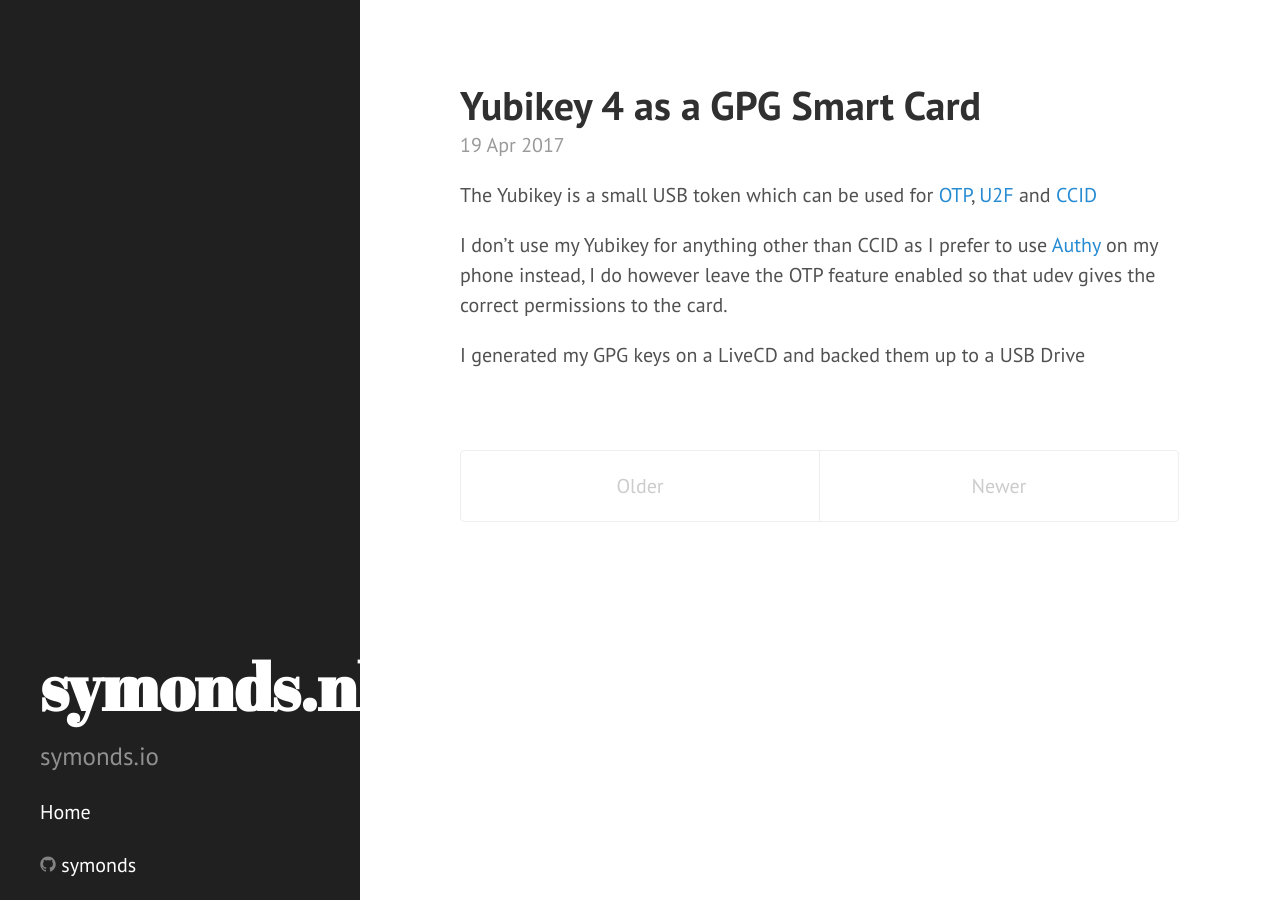
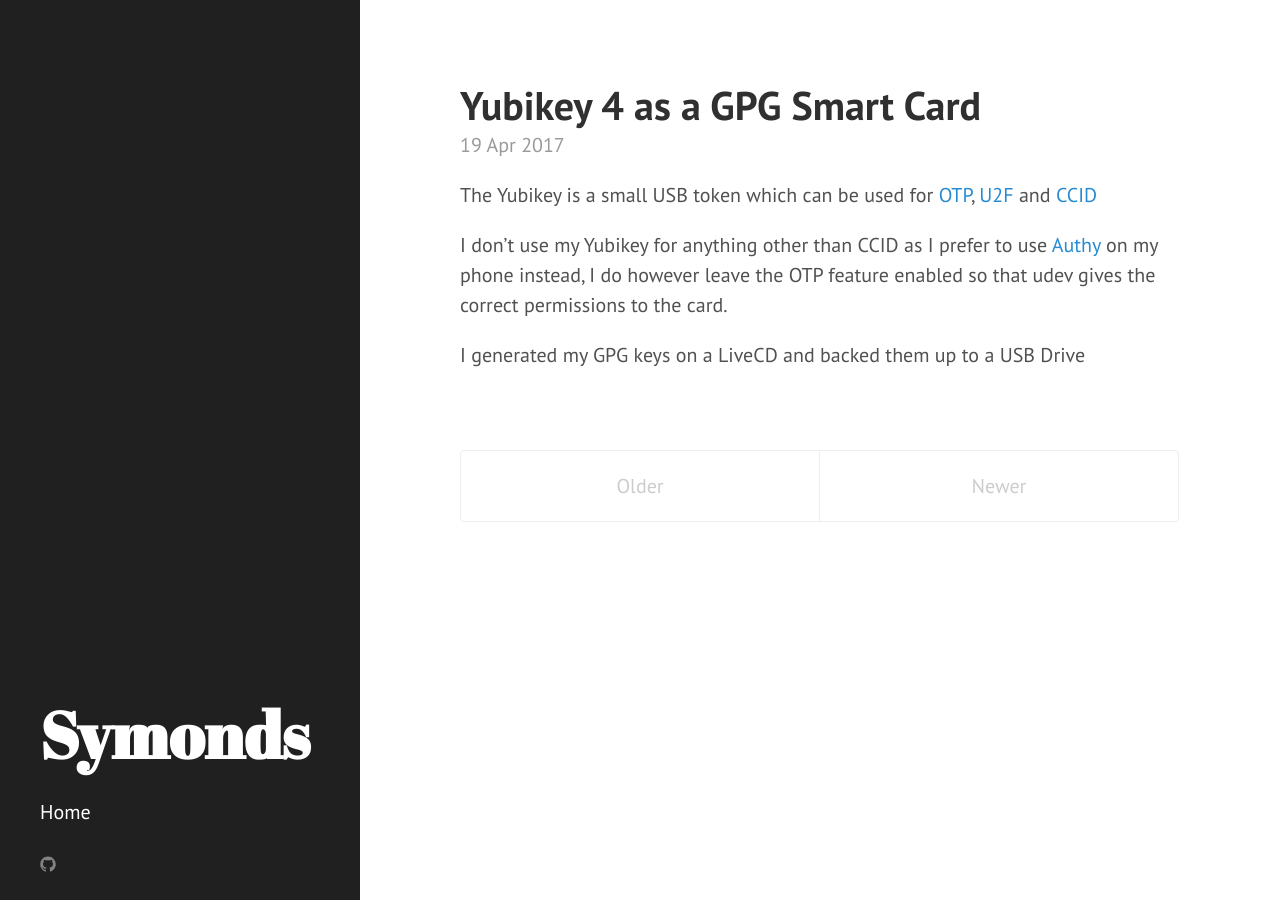
Before and after one commit to symonds/symonds.nl, a Jekyll site: the page built from index.html, in a window 1280 px wide. Built offline with Jekyll 4.4.1, drawn with Linux system fonts in a browser that asks for light colours; the list of posts is cut into pages by our own code.

Commit message:
Changed title and description

```diff
--- a/_config.yml
+++ b/_config.yml
@@ -7,9 +7,9 @@
 
 
 # Setup
-title:
-tagline:          'Random Tech Blog'
-description:      'symonds.io'
+title:            'Symonds'
+tagline:          ''
+description:      ''
 url:              http://symonds.io
 baseurl:          /
 
--- a/_includes/icon-github.html
+++ b/_includes/icon-github.html
@@ -1 +1 @@
-<a href="https://github.com/{{ include.username }}"><span class="icon icon--github">{% include icon-github.svg %}</span><span class="username">{{ include.username }}</span></a>
+<a href="https://github.com/{{ include.username }}"><span class="icon icon--github">{% include icon-github.svg %}</span></a>
```
